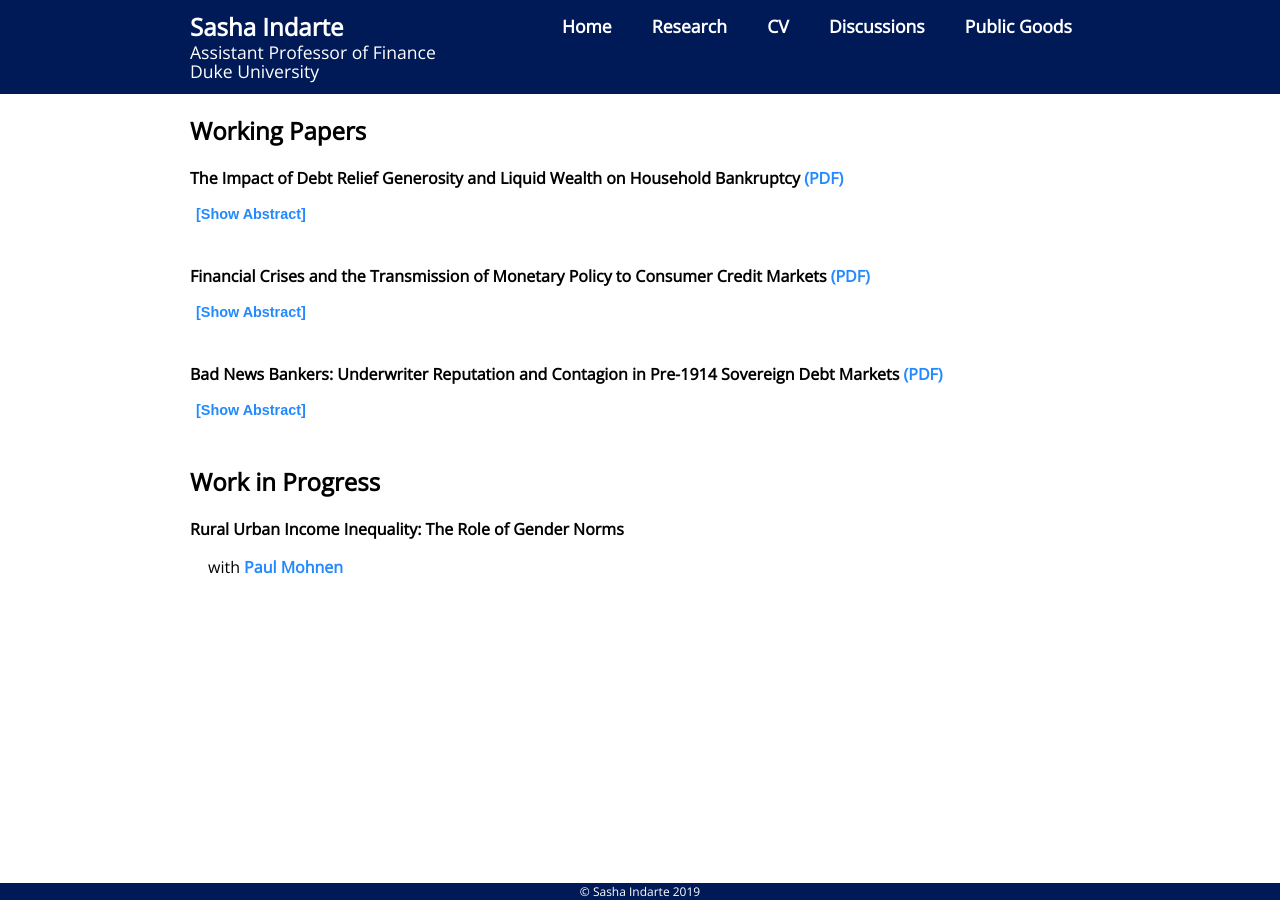
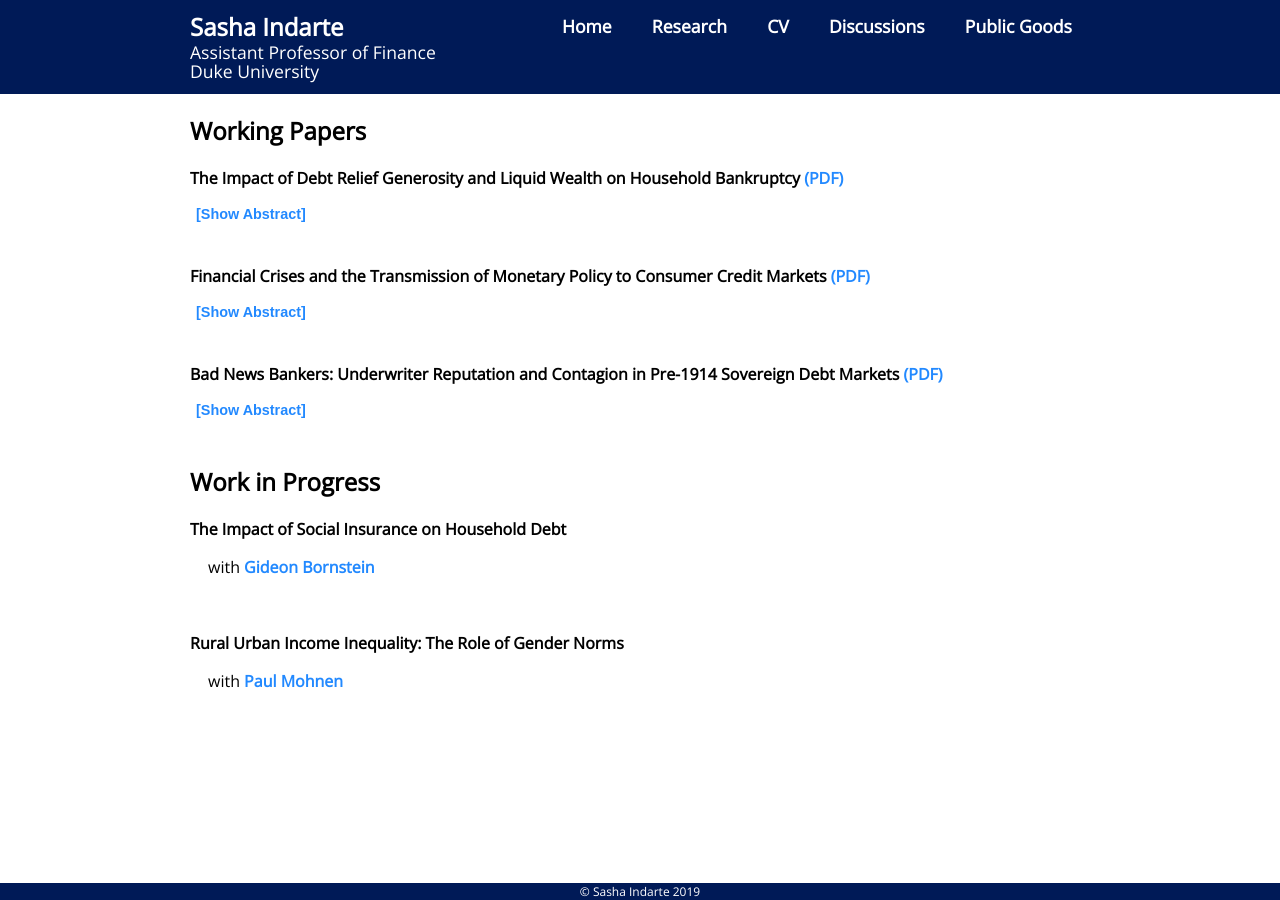
Before and after one commit to sashaindarte/sashaindarte.github.io, a Jekyll site: the page built from research/index.html, in a window 1280 px wide. Built offline with Jekyll 4.4.1, drawn with Linux system fonts in a browser that asks for light colours.

Commit message:
added FR paper to WIP

```diff
--- a/research/index.html
+++ b/research/index.html
@@ -35,6 +35,9 @@
 		<br>
 
 		<h2>Work in Progress</h2>
+			<p><b>The Impact of Social Insurance on Household Debt</b></p>
+			<p style="margin-left:2%">with <a href="http://www.gideon-bornstein.com/home">Gideon Bornstein</a></p>
+		<br>
 			<p><b>Rural Urban Income Inequality: The Role of Gender Norms</b></p>
 			<p style="margin-left:2%">with <a href="https://sites.google.com/view/paulmohnen/home">Paul Mohnen</a></p>
 		</div>
```
